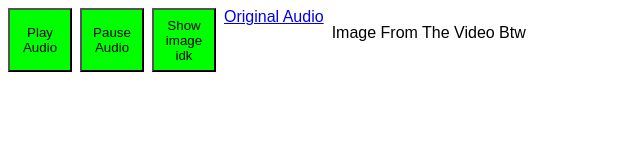
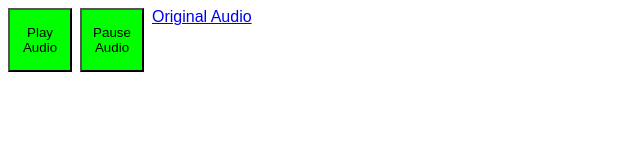
Before and after one commit to HiFirsty999/PleaseSpeedINeedThis, a plain HTML site: page index.html in a window 1280 px wide. Shown: the whole page, without its empty margins (0-640 px from the left). Drawn offline with Linux system fonts and the light colour scheme.

Commit message:
Comment out unused button and paragraph in HTML
Comment out the 'TryNotToLaugh' button and related paragraph.

```diff
--- a/index.html
+++ b/index.html
@@ -12,9 +12,9 @@
     <div class="Main">
         <button id="PlayButton" class="Button" onclick="PlaySound()">Play Audio</button>
         <button id="PauseButton" class="Button" onclick="PauseSound()">Pause Audio</button>
-        <button id="TryNotToLaugh" class="Button" onclick="TryNotToLaugh()">Show image idk</button>
+        <!--<button id="TryNotToLaugh" class="Button" onclick="TryNotToLaugh()">Show image idk</button>-->
         <a href="https://www.youtube.com/watch?v=YJdCpltq-_k">Original Audio</a>
-        <p>Image From The Video Btw</p>
+        <!--<p>Image From The Video Btw</p-->
         <br>
         <audio src="PictureAndAudio/Please Speed I Need This - QuickSounds.com.mp3" id="Sound"></audio>
     </div>
```
